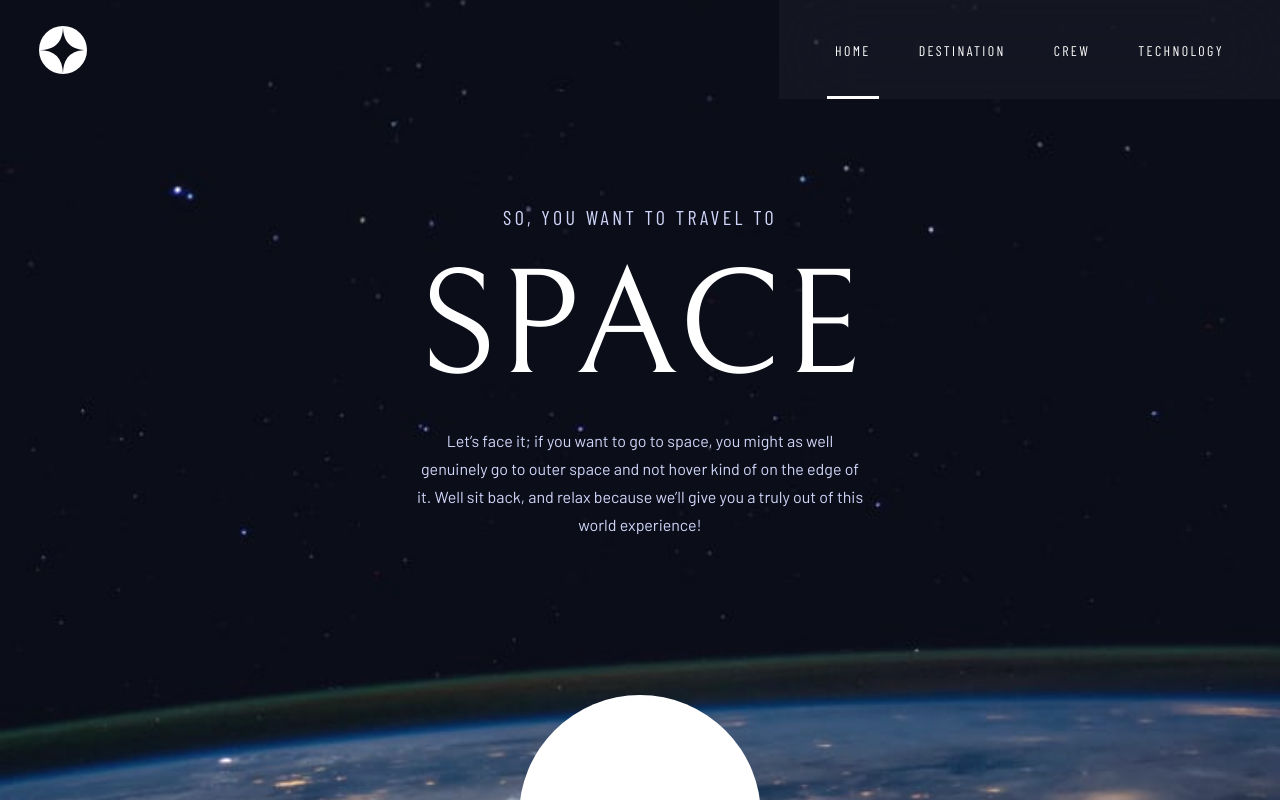
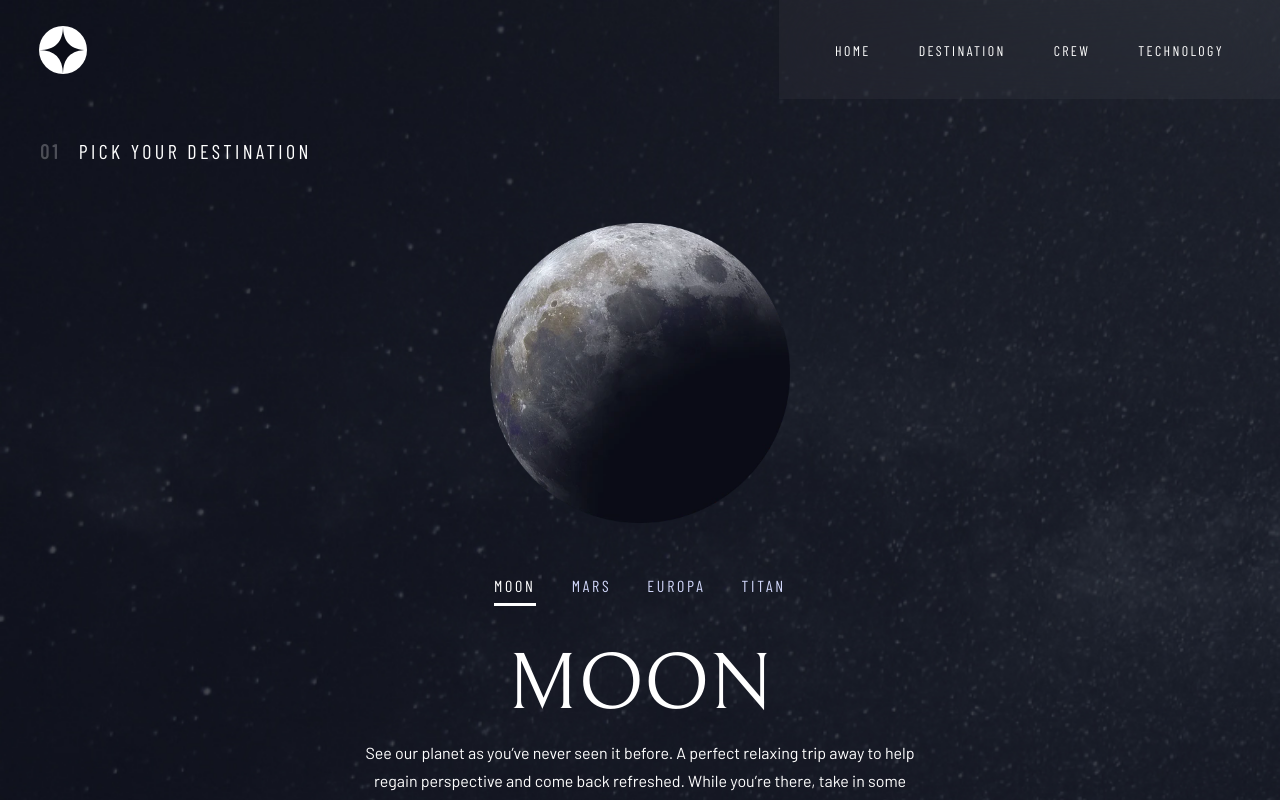
Before and after one commit to Raheemcodes/space-tourium, an Angular app: page /destination/moon in a window 1280 px wide. Before the commit this address led to /. Shown: the top 800 px of the page. Built offline with nearby package versions, Linux system fonts and the light colour scheme.

Commit message:
make it better

```diff
--- a/src/app/destination/destination.component.html
+++ b/src/app/destination/destination.component.html
@@ -7,8 +7,17 @@
       </div>
 
       <div class="celestial-container">
-        <ul class="celestial-bodies">
-          <li class="celestial-body">
+        <ul
+          class="celestial-bodies"
+          attr.style="transform: rotateZ({{ deg }}deg)"
+        >
+          <li
+            class="celestial-body"
+            [style.transform]="
+              deg == 0 ? 'scale(1) rotateZ(0deg)' : 'scale(0.3) rotateZ(0deg)'
+            "
+            [style.opacity]="deg == 0 ? '1' : '0'"
+          >
             <img
               width="445"
               height="445"
@@ -17,7 +26,15 @@
               priority
             />
           </li>
-          <li class="celestial-body">
+          <li
+            class="celestial-body"
+            [style.transform]="
+              deg == 90
+                ? 'scale(1) rotateZ(-90deg)'
+                : 'scale(0.3) rotateZ(-90deg)'
+            "
+            [style.opacity]="deg == 90 ? '1' : '0'"
+          >
             <img
               width="445"
               height="445"
@@ -26,7 +43,15 @@
               priority
             />
           </li>
-          <li class="celestial-body">
+          <li
+            class="celestial-body"
+            [style.transform]="
+              deg == 180
+                ? 'scale(1) rotateZ(-180deg)'
+                : 'scale(0.3) rotateZ(-180deg)'
+            "
+            [style.opacity]="deg == 180 ? '1' : '0'"
+          >
             <img
               width="445"
               height="445"
@@ -35,7 +60,15 @@
               priority
             />
           </li>
-          <li class="celestial-body">
+          <li
+            class="celestial-body"
+            [style.transform]="
+              deg == 270
+                ? 'scale(1) rotateZ(-270deg)'
+                : 'scale(0.3) rotateZ(-270deg)'
+            "
+            [style.opacity]="deg == 270 ? '1' : '0'"
+          >
             <img
               width="445"
               height="445"
@@ -52,7 +85,7 @@
       <ul class="nav-list">
         <li
           class="nav-list__item"
-          routerLink="/destination"
+          routerLink="/destination/moon"
           routerLinkActive="active"
           [routerLinkActiveOptions]="{ exact: true }"
         >
@@ -60,7 +93,7 @@
         </li>
         <li
           class="nav-list__item"
-          routerLink="mars"
+          routerLink="/destination/mars"
           routerLinkActive="active"
           [routerLinkActiveOptions]="{ exact: true }"
         >
@@ -68,7 +101,7 @@
         </li>
         <li
           class="nav-list__item"
-          routerLink="europa"
+          routerLink="/destination/europa"
           routerLinkActive="active"
           [routerLinkActiveOptions]="{ exact: true }"
         >
@@ -76,7 +109,7 @@
         </li>
         <li
           class="nav-list__item"
-          routerLink="titan"
+          routerLink="/destination/titan"
           routerLinkActive="active"
           [routerLinkActiveOptions]="{ exact: true }"
         >
--- a/src/app/destination/destination.component.scss
+++ b/src/app/destination/destination.component.scss
@@ -8,7 +8,6 @@
   background-position: center top;
   background-size: cover;
   background-repeat: no-repeat;
-  overflow-x: hidden;
 
   @media screen and (min-width: $md) {
     padding: toRem(99) toRem(40) toRem(62);
@@ -135,6 +134,7 @@
 .celestial-body {
   width: toRem(170);
   height: toRem(170);
+
   opacity: 0;
   transition: all 0.3s ease-out;
 
@@ -142,21 +142,22 @@
     grid-row: 3;
     grid-column: 2;
     opacity: 1;
+    transform: scale(1) rotateZ(0deg);
   }
   &:nth-child(2) {
     grid-row: 2;
     grid-column: 3;
-    transform: rotateZ(-90deg);
+    transform: scale(0.3) rotateZ(-90deg);
   }
   &:nth-child(3) {
     grid-row: 1;
     grid-column: 2;
-    transform: rotateZ(-180deg);
+    transform: scale(0.3) rotateZ(-180deg);
   }
   &:nth-child(4) {
     grid-row: 2;
     grid-column: 1;
-    transform: rotateZ(-270deg);
+    transform: scale(0.3) rotateZ(-270deg);
   }
 
   @media screen and (min-width: $md) {
@@ -225,6 +226,8 @@
   width: 100%;
   @include column-centered-start();
   max-width: toRem(400);
+  position: relative;
+  z-index: 1;
 
   @media screen and (min-width: $md) {
     max-width: toRem(573);
--- a/src/app/destination/destination.component.ts
+++ b/src/app/destination/destination.component.ts
@@ -1,8 +1,70 @@
-import { Component } from '@angular/core';
+import { DOCUMENT } from '@angular/common';
+import { Component, Inject, OnInit, Renderer2 } from '@angular/core';
+import { ActivatedRoute, Params, Router } from '@angular/router';
+import { CelestialList } from './dest.model';
 
 @Component({
   selector: 'app-destination',
   templateUrl: './destination.component.html',
   styleUrls: ['./destination.component.scss'],
 })
-export class DestinationComponent {}
+export class DestinationComponent implements OnInit {
+  name!: string;
+  about!: string;
+  distance!: string;
+  time!: string;
+  deg: number = 0;
+
+  celestialList: CelestialList = {
+    moon: {
+      name: 'MOON',
+      about:
+        'See our planet as you’ve never seen it before. A perfect relaxing trip away to help regain perspective and come back refreshed. While you’re there, take in some history by visiting the Luna 2 and Apollo 11 landing sites.',
+      distance: 384400,
+      time: 3,
+      deg: 0,
+    },
+    mars: {
+      name: 'MARS',
+      about:
+        'Don’t forget to pack your hiking boots. You’ll need them to tackle Olympus Mons, the tallest planetary mountain in our solar system. It’s two and a half times the size of Everest!',
+      distance: 225000000,
+      time: 30 * 9,
+      deg: 90,
+    },
+    europa: {
+      name: 'EUROPA',
+      about:
+        'The smallest of the four Galilean moons orbiting Jupiter, Europa is a winter lover’s dream. With an icy surface, it’s perfect for a bit of ice skating, curling, hockey, or simple relaxation in your snug wintery cabin.',
+      distance: 628000000,
+      time: 30 * 12 * 3,
+      deg: 180,
+    },
+    titan: {
+      name: 'TITAN',
+      about:
+        'The only moon known to have a dense atmosphere other than Earth, Titan is a home away from home (just a few hundred degrees colder!). As a bonus, you get striking views of the Rings of Saturn.',
+      distance: 1600000000,
+      time: 30 * 12 * 7,
+      deg: 270,
+    },
+  };
+
+  constructor(
+    private router: Router,
+    private route: ActivatedRoute,
+    private renderer: Renderer2,
+    @Inject(DOCUMENT) private document: Document
+  ) {}
+
+  ngOnInit(): void {
+    this.route.params.subscribe((param: Params) => {
+      if (param['id']) this.rotate(param['id']);
+    });
+  }
+
+  rotate(id: 'moon' | 'mars' | 'europa' | 'titan') {
+    this.renderer.addClass(this.document.querySelector('main'), 'noscroll');
+    this.deg = this.celestialList[id].deg;
+  }
+}
```
Also changed, not shown: src/app/app-routing.module.ts (+2 -7 lines), src/app/destination/dest.model.ts (added, +14 -0 lines), 1 other file (tests, documents, lock files or other folders).
